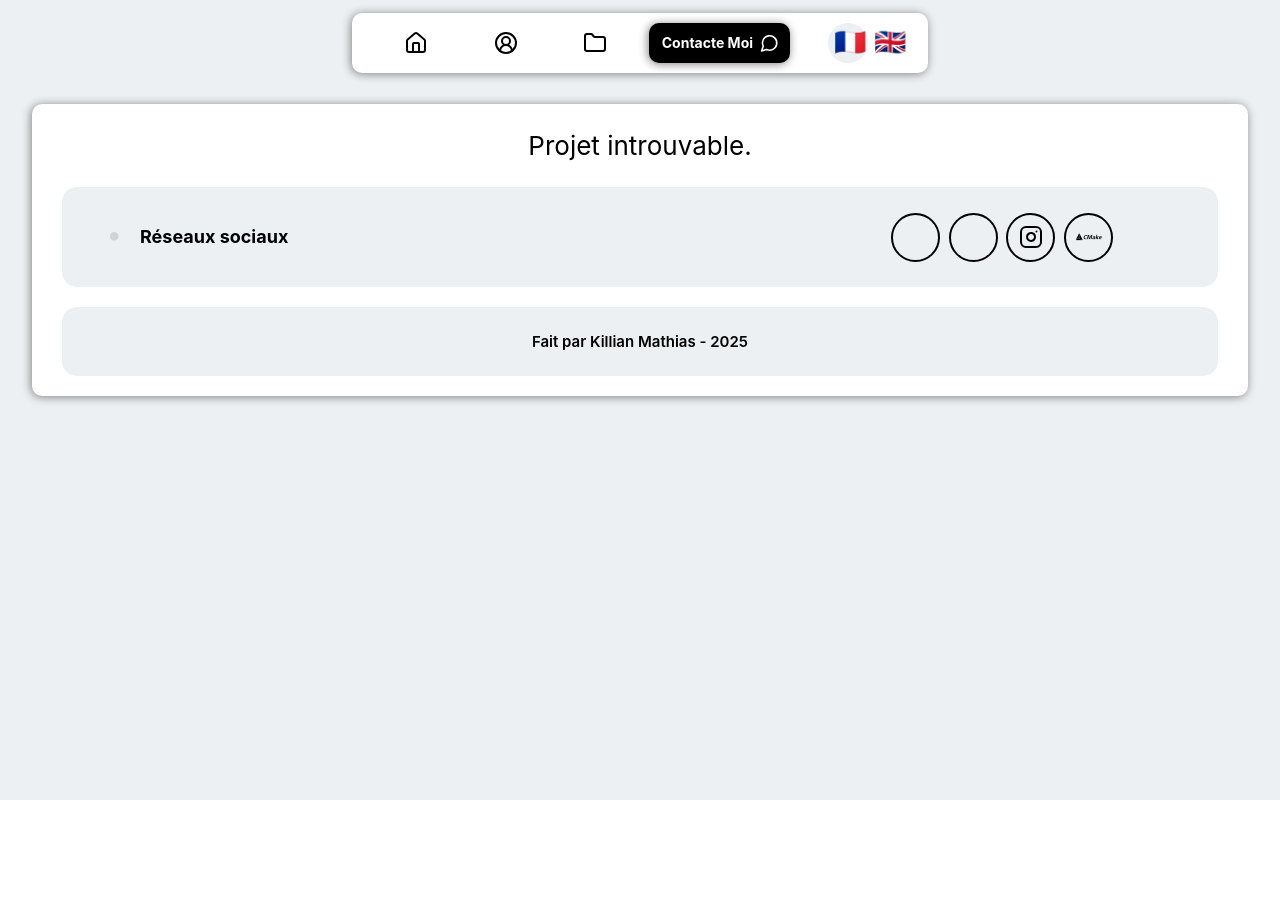
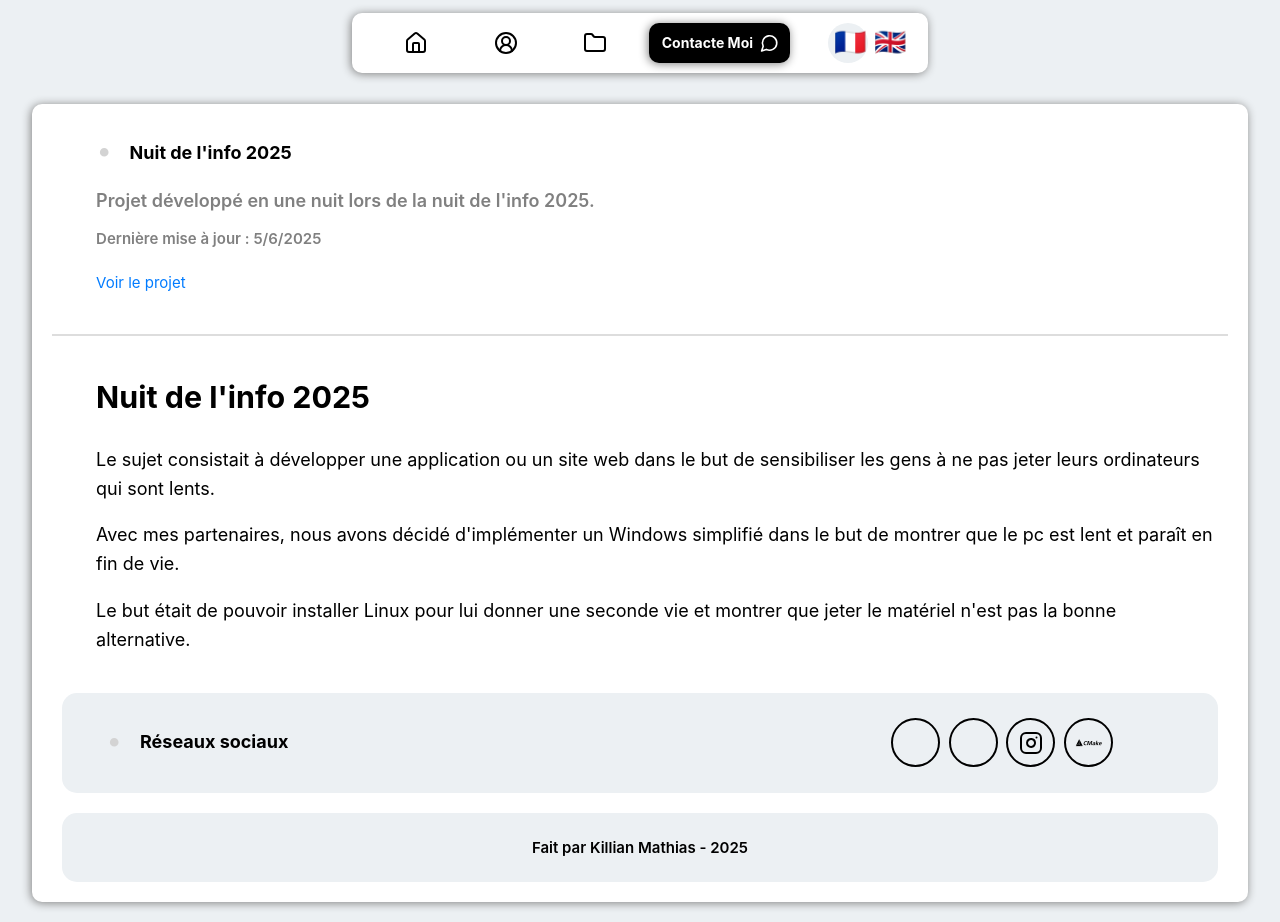
Before and after one commit to killianmathias/Portfolio, a React (Create React App) app: page /details/local-1 in a window 1280 px wide. Before the commit the page ends 800 px from the top, so only its background shows below. Built offline with nearby package versions, Linux system fonts and the light colour scheme; no server answers.

Commit message:
Changement d'année étude + ajout projets non hébergés sur Github -> Nuit de l'info 2025

```diff
--- a/src/components/Detail/Detail.jsx
+++ b/src/components/Detail/Detail.jsx
@@ -3,6 +3,7 @@ import ReactMarkdown from 'react-markdown';
 import './styles/detail.css';
 import PresentationTitle from '../Presentation/PresentationTitle';
 import { useLanguage } from '../../contexts/LanguageContext';
+import { projects as localProjects } from '../../data/projects';
 
 function Detail({ projectId }) {
     const { language } = useLanguage(); // Utiliser le contexte pour obtenir la langue
@@ -14,6 +15,23 @@ function Detail({ projectId }) {
     useEffect(() => {
         const fetchProject = async () => {
             try {
+                // Check if it's a local project
+                const localProject = localProjects.find(p => p.id === projectId);
+
+                if (localProject) {
+                   const translation = localProject.translations[language] || localProject.translations['en'];
+                   setProject({
+                       ...localProject,
+                       title: translation.title,
+                       description: translation.description,
+                       html_url: localProject.html_url,
+                       pushed_at: localProject.pushed_at
+                   });
+                   setReadme(localProject.readme[language] || localProject.readme['en']);
+                   setLoading(false);
+                   return;
+                }
+
                 const response = await fetch('https://api.github.com/users/killianmathias/repos');
                 if (!response.ok) throw new Error('Erreur lors de la récupération des données.');
                 const data = await response.json();
@@ -72,10 +90,12 @@ function Detail({ projectId }) {
             </div>
             <div className='detail-content'>
                 <p>{project.description || translations.detailNoDescription}</p>
-                <p>{translations.detailUpdate} {new Date(project.pushed_at).toLocaleDateString()}</p>
-                <a href={project.html_url} target='_blank' rel='noopener noreferrer'>
-                    {translations.detailSee}
-                </a>
+                {project.pushed_at && <p>{translations.detailUpdate} {new Date(project.pushed_at).toLocaleDateString()}</p>}
+                {project.html_url && project.html_url !== '#' && (
+                    <a href={project.html_url} target='_blank' rel='noopener noreferrer'>
+                        {project.html_url.includes('github.com') ? translations.detailSee : translations.detailSeeProject}
+                    </a>
+                )}
             </div>
             <hr />
             <div className='markdown'>
--- /dev/null
+++ b/src/components/Projects/OtherProjects.jsx
@@ -0,0 +1,38 @@
+import React from 'react'
+import ProjectCard from './ProjectCard'
+import './styles/projects.css'
+import { projects } from '../../data/projects'
+import { useLanguage } from '../../contexts/LanguageContext'
+import ProjectsHeader from './ProjectsHeader'
+
+const OtherProjects = ({button, limit}) => {
+    const { language } = useLanguage();
+    const translations = language === "fr" ? require("../../locales/fr").default : require("../../locales/en").default;
+
+    return (
+        <div className="project-container">
+
+             <ProjectsHeader button={button} title={translations.otherProjectsTitle}/>
+          <div className='description-container'>
+            <p className='portfolio-description'>{translations.otherProjectsSubtitle}</p>
+        </div>
+          <div className="github-projects">
+            {projects.map((project, index) => {
+                if (index >= limit) return;
+                const translation = project.translations[language] || project.translations['en'];
+                return (
+                    <ProjectCard
+                        key={project.id}
+                        title={translation.title}
+                        description={translation.description}
+                        language={project.language}
+                        id={project.id}
+                    />
+                )
+            })}
+          </div>
+        </div>
+    )
+}
+
+export default OtherProjects
--- a/src/components/Projects/PortfolioProjects.jsx
+++ b/src/components/Projects/PortfolioProjects.jsx
@@ -2,18 +2,26 @@ import GitHubProjects from './GithubProjects'
 import ProjectsHeader from './ProjectsHeader'
 import './styles/projects.css'
 import { useLanguage } from '../../contexts/LanguageContext'
+import OtherProjects from './OtherProjects'
 
 const PortfolioProjects = () => {
   const { language } = useLanguage(); // Utiliser le contexte pour obtenir la langue
     const translations = language === "fr" ? require("../../locales/fr").default : require("../../locales/en").default;
   return (
+    <>
     <div className="project-container">
         <ProjectsHeader button={false}/>
         <div className='description-container'>
             <p className='portfolio-description'>{translations.projectSubtitle}</p>
         </div>
         <GitHubProjects limit={10}/>
+
+
     </div>
+    <div className='other-projects'>
+        <OtherProjects limit={10} button={false}/>
+    </div>
+    </>
   )
 }
 
--- a/src/components/Projects/ProjectsHeader.jsx
+++ b/src/components/Projects/ProjectsHeader.jsx
@@ -2,13 +2,14 @@ import { Ellipsis } from "lucide-react"
 import Button from "../Button"
 import PresentationTitle from "../Presentation/PresentationTitle"
 import { useLanguage } from '../../contexts/LanguageContext'
+import './styles/projects.css'
 
-function ProjectsHeader({button}) {
+function ProjectsHeader({button, title}) {
   const { language } = useLanguage(); // Utiliser le contexte pour obtenir la langue
     const translations = language === "fr" ? require("../../locales/fr").default : require("../../locales/en").default;
   return (
     <div className="project-header">
-        <PresentationTitle text={translations.projectTitle}/>
+        <PresentationTitle text={title || translations.projectTitle}/>
         {button ?
           <div className="project-seemore">
             <Button  typeOfButton='outline' name={translations.homeProjectButton} link='./portfolio' Icon={Ellipsis}/>
--- /dev/null
+++ b/src/data/projects.js
@@ -0,0 +1,24 @@
+export const projects = [
+    {
+        id: "local-1",
+        title: "Nuit de l'info 2025",
+        description: "Project developed in one night during the nuit de l'info 2025.",
+        language: "Javascript",
+        pushed_at: new Date().toISOString(),
+        html_url: "https://ndi.killianmathias.fr",
+        translations: {
+            fr: {
+                title: "Nuit de l'info 2025",
+                description: "Projet développé en une nuit lors de la nuit de l'info 2025."
+            },
+            en: {
+                title: "Nuit de l'info 2025",
+                description: "Project developed in one night during the nuit de l'info 2025."
+            }
+        },
+        readme: {
+            fr: "### Nuit de l'info 2025\n\nLe sujet consistait à développer une application ou un site web dans le but de sensibiliser les gens à ne pas jeter leurs ordinateurs qui sont lents.\n\n Avec mes partenaires, nous avons décidé d'implémenter un Windows simplifié dans le but de montrer que le pc est lent et paraît en fin de vie.\n\n Le but était de pouvoir installer Linux pour lui donner une seconde vie et montrer que jeter le matériel n'est pas la bonne alternative.",
+            en: "### Nuit de l'info 2025\n\nThe subject was to develop an application or a website to raise awareness about not throwing away computers that are slow.\n\n With my partners, we decided to implement a simplified Windows to show that the pc is slow and looks like it's at the end of its life.\n\n The goal was to be able to install Linux to give it a second life and show that throwing away the equipment is not the right alternative."
+        }
+    }
+];
--- a/src/locales/en.js
+++ b/src/locales/en.js
@@ -4,7 +4,7 @@ export default {
   homeSection: "Computer Science Student",
   homeButtonLeft: "Contact Me",
   homeButtonRight: "Learn More About Me",
-  homeProjectTitle: "My Projects",
+  homeProjectTitle: "Github Projects",
   homeProjectButton: "See More",
   socials: "Social Networks",
   aboutFirstTitle: "About Me",
@@ -13,10 +13,12 @@ export default {
   web: "Web Skills",
   prog: "Programming",
   other: "Others",
-  aboutFirstText: "My name is Killian Mathias, a second-year Computer Science student at the Marie and Louis Pasteur University in Besançon. Passionate about computer science, I love diving into ever more fascinating projects.",
+  aboutFirstText: "My name is Killian Mathias, a third-year Computer Science student at the Marie and Louis Pasteur University in Besançon. Passionate about computer science, I love diving into ever more fascinating projects.",
   aboutSecondText: "Having grown up in Mâcon, I obtained my Baccalaureate with highest honors and a European distinction, with specializations in Digital and Computer Science and Mathematics. Passionate about technology, I have learned a lot on my own and continue to learn. I use this knowledge for personal projects to progress, but also to challenge myself and the pleasure of creating. Not knowing how to code mobile applications at all, I embarked on the crazy project of creating a restaurant reservation app.",
   projectTitle: "My Projects",
   projectSubtitle: "Discover my work, blending video games, websites, and mobile applications, each as creative as the next.",
+  otherProjectsTitle: "Other Projects",
+  otherProjectsSubtitle: "Projects not hosted on GitHub.",
   contactTitle: "Contact Me",
   contactSend: "Send",
   contactName: "Name",
@@ -24,6 +26,7 @@ export default {
   contactMessage: "Message",
   detailUpdate: "Last Updated:",
   detailSee: "View on Github",
+  detailSeeProject: "See Project",
   footerText: "Made by Killian Mathias - 2025",
   mail:"Mail",
   chargement:"Loading...",
--- a/src/locales/fr.js
+++ b/src/locales/fr.js
@@ -4,7 +4,7 @@ export default {
   homeSection : "Étudiant en informatique",
   homeButtonLeft : "Contacte Moi",
   homeButtonRight : "En savoir plus sur moi",
-  homeProjectTitle : "Mes projets",
+  homeProjectTitle : "Projets Github",
     homeProjectButton : "Voir plus",
     socials : "Réseaux sociaux",
   aboutFirstTitle: "À propos de moi",
@@ -13,10 +13,12 @@ export default {
   web : "Compétences Web",
   prog : "Programmation",
   other: "Autres",
-  aboutFirstText : "Je m'appelle Killian Mathias, étudiant en L2 CMI Informatique à l'Université de Marie et Louis Pasteur de Besançon. Passionné d'informatique, j'adore me plonger dans des projets toujours plus fascinants les uns que les autres.",
+  aboutFirstText : "Je m'appelle Killian Mathias, étudiant en L3 CMI Informatique à l'Université de Marie et Louis Pasteur de Besançon. Passionné d'informatique, j'adore me plonger dans des projets toujours plus fascinants les uns que les autres.",
   aboutSecondText : "Ayant grandi à Mâcon, j’ai décroché mon Baccalauréat avec mention très bien et mention Européenne, avec des spécialités en Numérique et Sciences Informatiques et Mathématiques. Passionné d'informatique, j'ai appris énormément en autodidacte et apprends toujours. Je mets à profit ces connaissances pour des projets personnels afin de progresser mais également pour le plaisir de créer. Ne sachant pas du tout coder d'application mobile, je me lance dans le projet fou de coder une application mobile de réservation de restaurants.",
   projectTitle: "Mes projets",
   projectSubtitle :"Découvrez mes travaux, mêlant jeux vidéo, sites web et applications mobiles et tous aussi créatifs les uns que les autres.",
+    otherProjectsTitle: "Autres Projets",
+    otherProjectsSubtitle: "Projets non hébergés sur GitHub.",
     contactTitle : "Me contacter",
     contactSend :"Envoyer",
     contactName : "Nom",
@@ -24,6 +26,7 @@ export default {
     contactMessage : "Message",
     detailUpdate : "Dernière mise à jour :" ,
     detailSee : "Voir sur Github",
+    detailSeeProject: "Voir le projet",
   footerText: "Fait par Killian Mathias - 2025",
   mail:"Email",
   chargement:"En cours de chargement...",
--- a/src/pages/HomePage.js
+++ b/src/pages/HomePage.js
@@ -4,6 +4,8 @@ import Navbar from '../components/Navbar/Navbar';
 import Presentation from '../components/Presentation/Presentation';
 import Footer from '../components/Footer/Footer';
 import Projects from '../components/Projects/Projects';
+import OtherProjects from '../components/Projects/OtherProjects';
+import ProjectsHeader from '../components/Projects/ProjectsHeader';
 import Socials from '../components/Socials/Socials';
 import { useLanguage } from "../contexts/LanguageContext";
 
@@ -17,6 +19,7 @@ function HomePage() {
         <div className='page-content'>
           <Presentation/>
           <Projects/>
+          <OtherProjects limit={3} button={true}/>
           <Socials/>
           <Footer translation={translations}/>
         </div>
```
Also changed, not shown: 1 other file (tests, documents, lock files or other folders).
